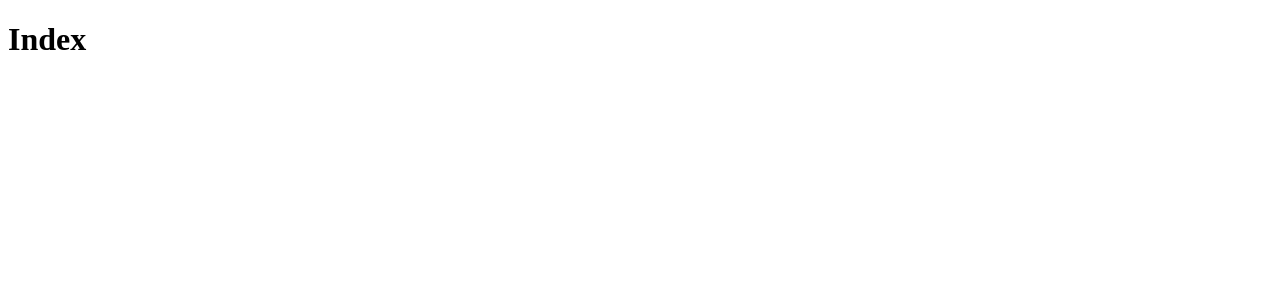
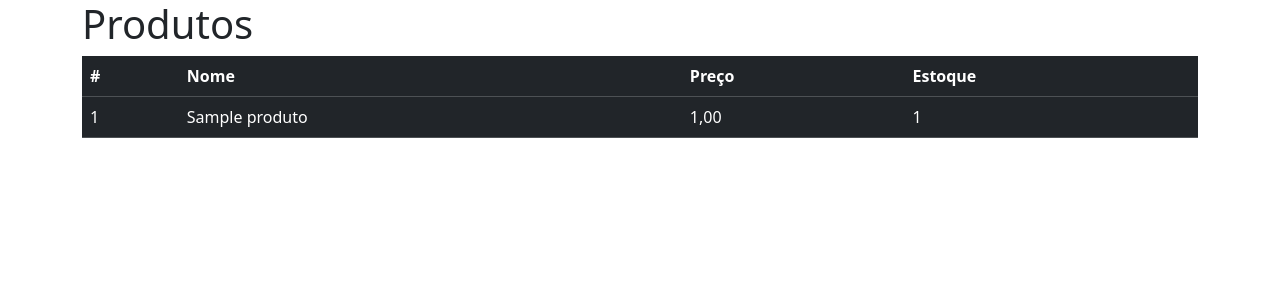
Before and after one commit to Rafaelh9siX/django2, a Django app: page / in a window 1280 px wide. Before the commit the part shown is almost empty. Shown: the top 300 px of the page. Run offline with Django 4.2, Linux system fonts and the light colour scheme; tables that the repository leaves empty hold one stand-in row (values such as "Sample post"); some libraries are stand-ins or nearby versions.

Commit message:
Exibindo produtos do banco no index.html

```diff
--- a/core/templates/index.html
+++ b/core/templates/index.html
@@ -1,12 +1,38 @@
+{% load bootstrap5 %}
 <!DOCTYPE html>
 <html lang="pt-br">
 <head>
     <meta charset="UTF-8">
-    <meta http-equiv="X-UA-Compatible" content="IE=edge">
-    <meta name="viewport" content="width=device-width, initial-scale=1.0">
     <title>Index</title>
+    {% bootstrap_css %}
 </head>
 <body>
-    <h1>Index</h1>
+    <div class="container">
+        <h1>Produtos</h1>
+
+        <table class="table table-dark">
+            <thead>
+                <tr>
+                    <th scope="col">#</th>
+                    <th scope="col">Nome</th>
+                    <th scope="col">Preço</th>
+                    <th scope="col">Estoque</th>
+
+                </tr>
+            </thead>
+            <tbody>
+                {% for produto in produtos %}
+                    <tr>
+                        <td scope="row">{{ produto.id }}</td>
+                        <td scope="row">{{ produto.nome }}</td>
+                        <td scope="row">{{ produto.preco }}</td>
+                        <td scope="row">{{ produto.estoque }}</td>
+                    </tr>
+                {% endfor %}
+            </tbody>
+        </table>
+
+    </div>
+    {% bootstrap_javascript %}
 </body>
 </html>
--- a/core/views.py
+++ b/core/views.py
@@ -3,10 +3,14 @@ from django.shortcuts import render
 from django.contrib import messages
 
 from .forms import ContatoForm, ProdutoModelForm
+from .models import Produto
 
 
 def index(request):
-    return render(request, 'index.html')
+    context = {
+        'produtos': Produto.objects.all()
+    }
+    return render(request, 'index.html', context)
 
 
 def contato(request):
```
